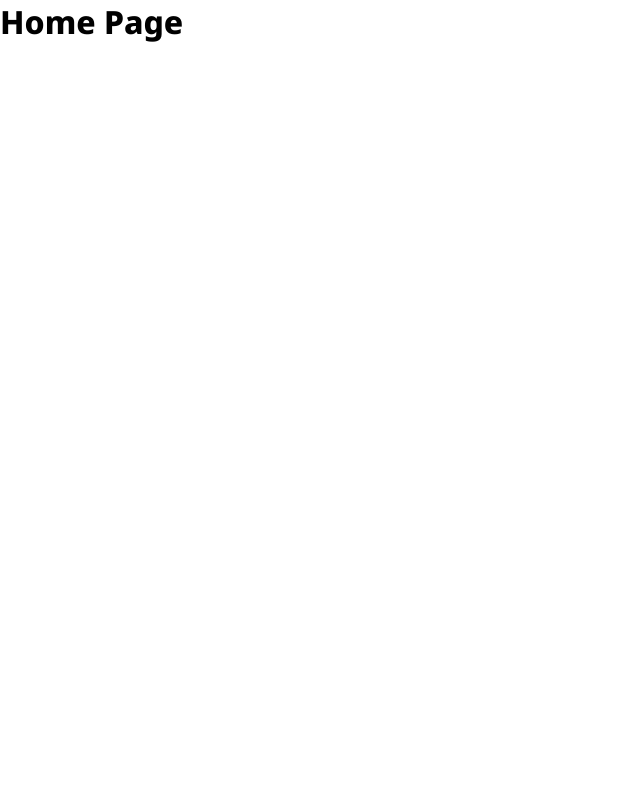
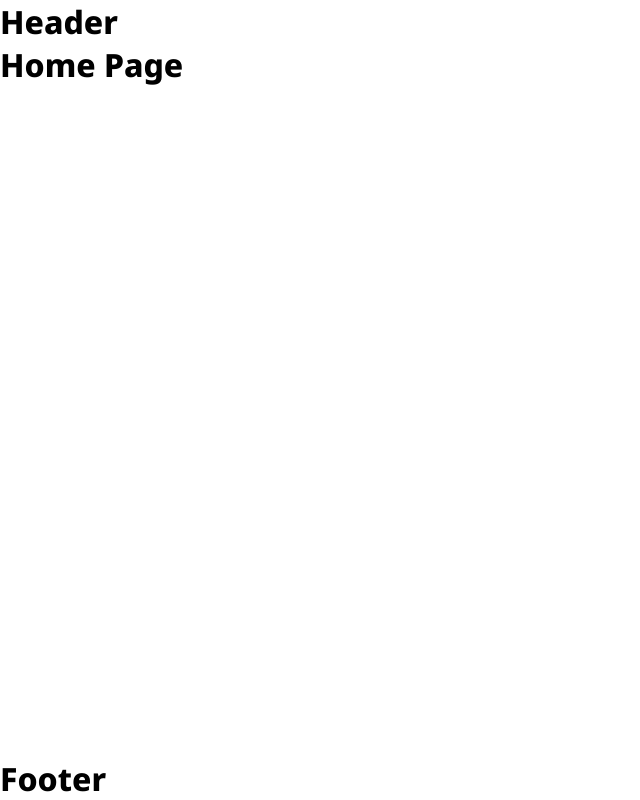
Before and after one commit to ChaosCantrip/Templates.NextJS.Basic, a Next.js app: page / in a window 1280 px wide. Shown: the whole page, without its empty margins (0-640 px from the left). Built offline with nearby package versions, Linux system fonts and the light colour scheme.

Commit message:
Added Header and Footer

```diff
--- a/src/app/layout.js
+++ b/src/app/layout.js
@@ -1,12 +1,16 @@
 import "@/styles/global/master.css";
+import Header from "@/components/Header";
+import Footer from "@/components/Footer";
 
 export default function RootLayout({ children }) {
     return (
         <html>
             <body>
+                <Header />
                 <main>
                     {children}
                 </main>
+                <Footer />
             </body>
         </html>
     );
--- /dev/null
+++ b/src/components/Footer.js
@@ -0,0 +1,9 @@
+import styles from "./Footer.module.css";
+
+export default function Footer() {
+    return (
+        <footer className={styles.footer}>
+            <h1>Footer</h1>
+        </footer>
+    );
+}
--- /dev/null
+++ b/src/components/Footer.module.css
@@ -0,0 +1,3 @@
+.footer {
+
+}
--- /dev/null
+++ b/src/components/Header.js
@@ -0,0 +1,9 @@
+import styles from "./Header.module.css";
+
+export default function Header() {
+    return (
+        <header className={styles.header}>
+            <h1>Header</h1>
+        </header>
+    );
+}
--- /dev/null
+++ b/src/components/Header.module.css
@@ -0,0 +1,3 @@
+.header {
+
+}
```
